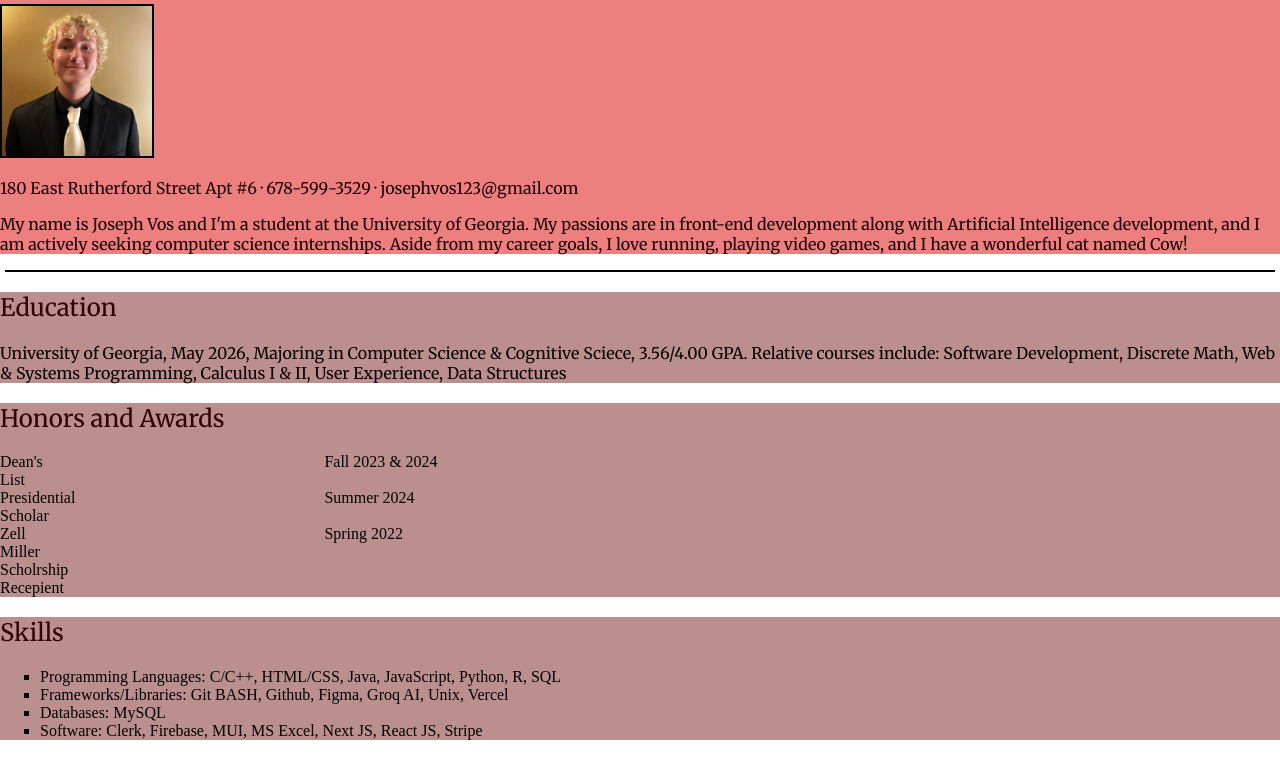
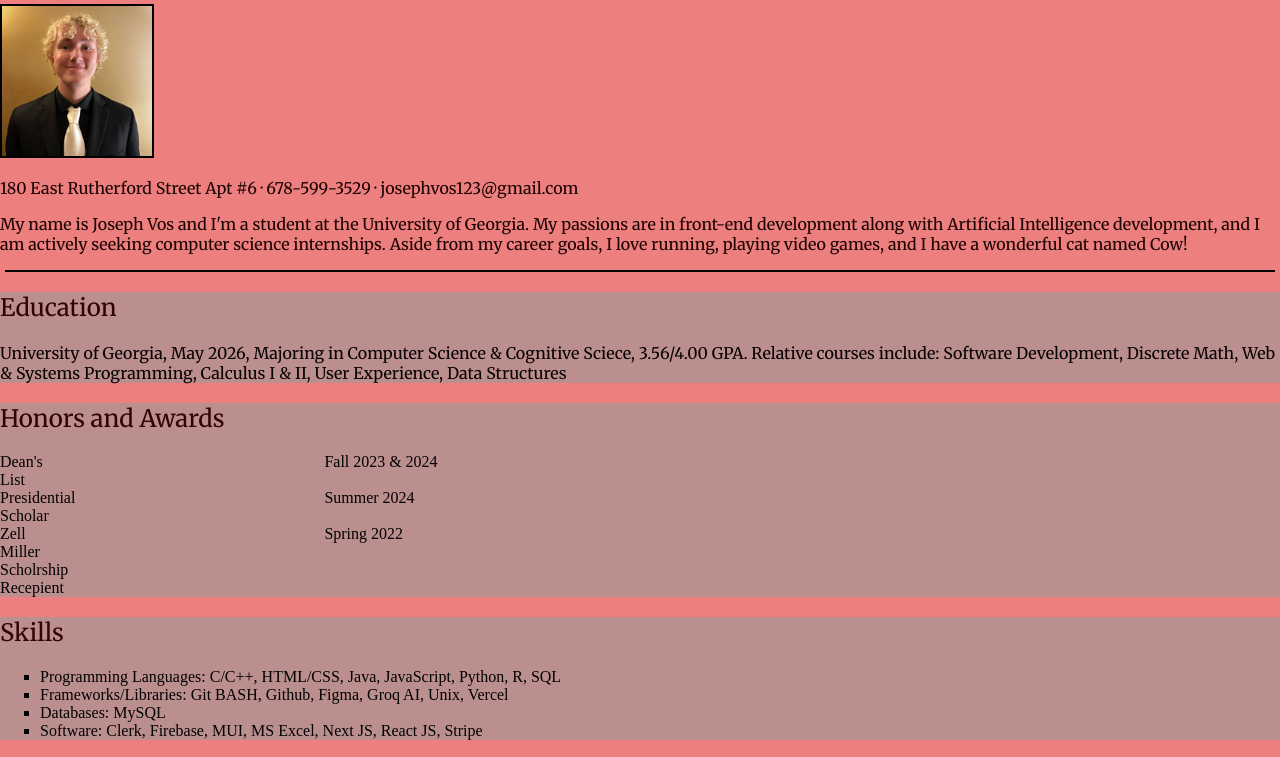
Before and after one commit to josephvos/cv, a plain HTML site: page index.html in a window 1280 px wide. Shown: the part 131-888 px from the top of the page. Drawn offline with Linux system fonts and the light colour scheme; a web font is replaced by a local one.

Commit message:
Update style.css
added a bit more color

```diff
--- a/css/style.css
+++ b/css/style.css
@@ -1,6 +1,6 @@
 /* General Styles */
 body {
-
+background-color: rgb(237, 127, 127);
   margin: 0;
   padding: 0;
 }
```
